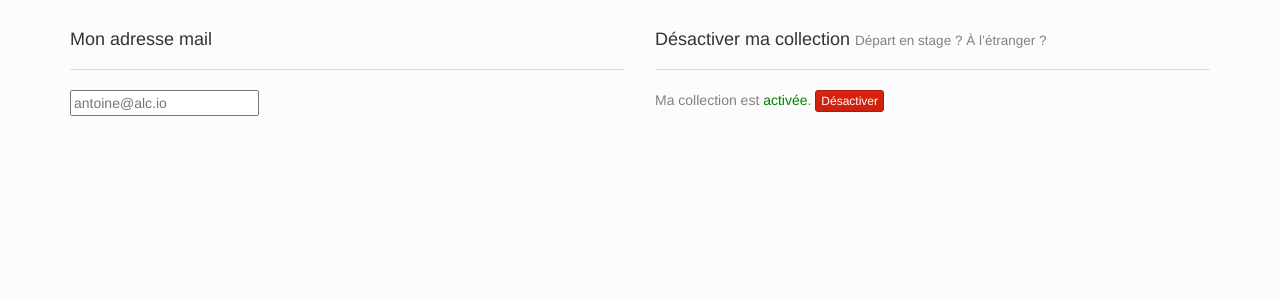
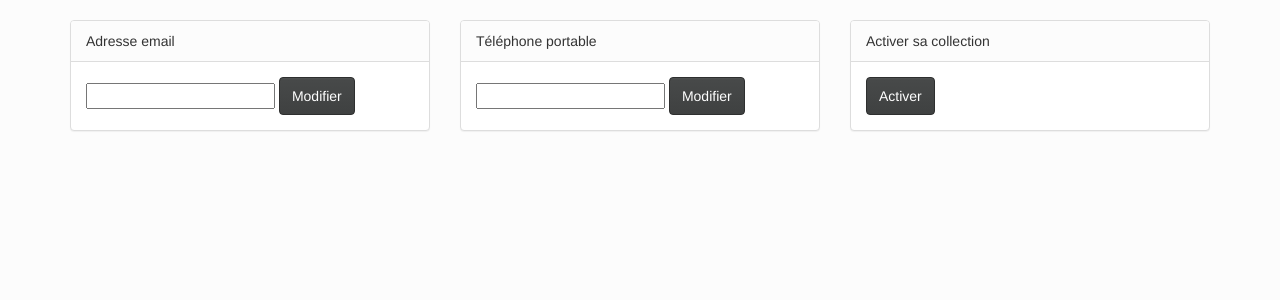
Before and after one commit to alecalve/troc-ecocup, a Flask app: template templates/profil/index.html in a window 1280 px wide. Shown: the part 42-342 px from the top of the page. Run offline with Flask 2, Linux system fonts and the light colour scheme; the template is opened without the code that fills it, so the values that code supplies are empty.

Commit message:
profile now works

```diff
--- a/models.py
+++ b/models.py
@@ -4,10 +4,12 @@ import datetime
 
 class User(db.Model):
     login = db.Column(db.String(8), primary_key=True)
-    email = db.Column(db.String(100))
+    email = db.Column(db.String(100), default="")
+    tel = db.Column(db.String(100), default="")
     is_admin = db.Column(db.Boolean(), default=False)
     date_join = db.Column(db.DateTime())
     last_login = db.Column(db.DateTime())
+    active = db.Column(db.Boolean(), default=True)
 
     collections = db.relationship('Collection', backref='user', lazy='dynamic')
 
--- a/templates/profil/index.html
+++ b/templates/profil/index.html
@@ -2,18 +2,49 @@
 {% block title %}Mon Profil{% endblock %}
 {% block body %}
 <div class="row">
-  <div class="col-md-6">
-    <div class="page-header">
-      <h4>Mon adresse mail</h4>
+  <div class="col-md-4">
+    <div class="panel panel-default">
+      <div class="panel-heading">Adresse email</div>
+      <div class="panel-body">
+        <form class="form form-inline" method="POST" action="{{ url_for("profil.email") }}">
+          <div class="form-group">
+            <input type="text" name="email" placeholder="{{ user.email }}">
+          </div>
+          <button class="btn btn-default" id="email">Modifier</button>
+        </form>
+      </div>
     </div>
-    <input type="text" placeholder="antoine@alc.io">
   </div>
-  <div class="col-md-6">
-    <div class="page-header">
-      <h4>Désactiver ma collection <small>Départ en stage ? À l’étranger ?</small></h4>
+  <div class="col-md-4">
+    <div class="panel panel-default">
+      <div class="panel-heading">Téléphone portable</div>
+      <div class="panel-body">
+        <form class="form form-inline" method="POST" action="{{ url_for("profil.tel") }}">
+          <div class="form-group">
+            <input type="text" name="tel" placeholder="{{ user.tel }}">
+          </div>
+          <button class="btn btn-default" id="tel">Modifier</button>
+        </form>
+      </div>
     </div>
-    Ma collection est <span class="up">activée</span>.</label>
-    <button type="submit" class="btn btn-xs btn-primary">Désactiver</button>
+  </div>
+  <div class="col-md-4">
+    <div class="panel panel-default">
+      {% if user.active %}
+      <div class="panel-heading">Désactiver sa collection</div>
+      {% else %}
+      <div class="panel-heading">Activer sa collection</div>
+      {% endif %}
+      <div class="panel-body">
+        <form class="form form-inline" method="POST" action="{{ url_for("profil.deactivate") }}">
+          {% if user.active %}
+          <button class="btn btn-default" id="deactivate">Désactiver</button>
+          {% else %}
+          <button class="btn btn-default" id="deactivate">Activer</button>
+          {% endif %}
+        </form>
+      </div>
+    </div>
   </div>
 </div>
 {% endblock %}
```
Also changed, not shown: modules/profil.py (+41 -1 lines).
